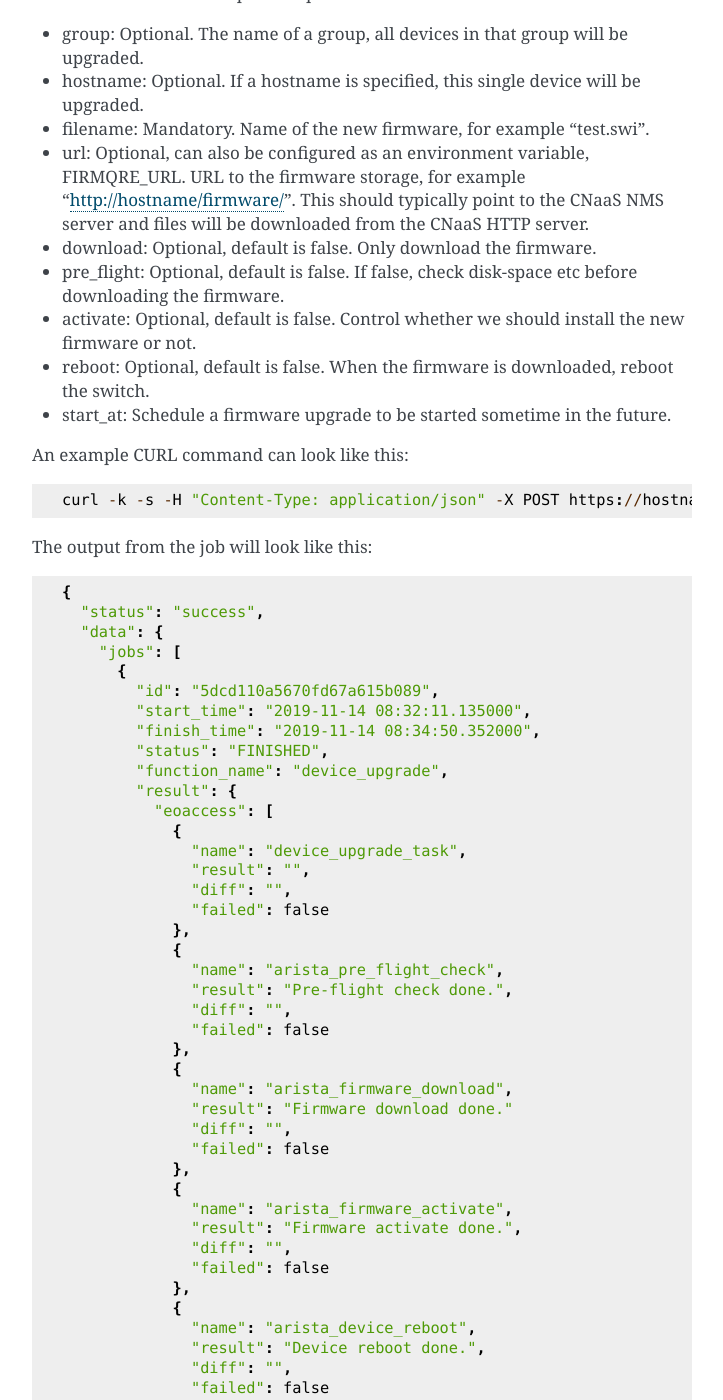
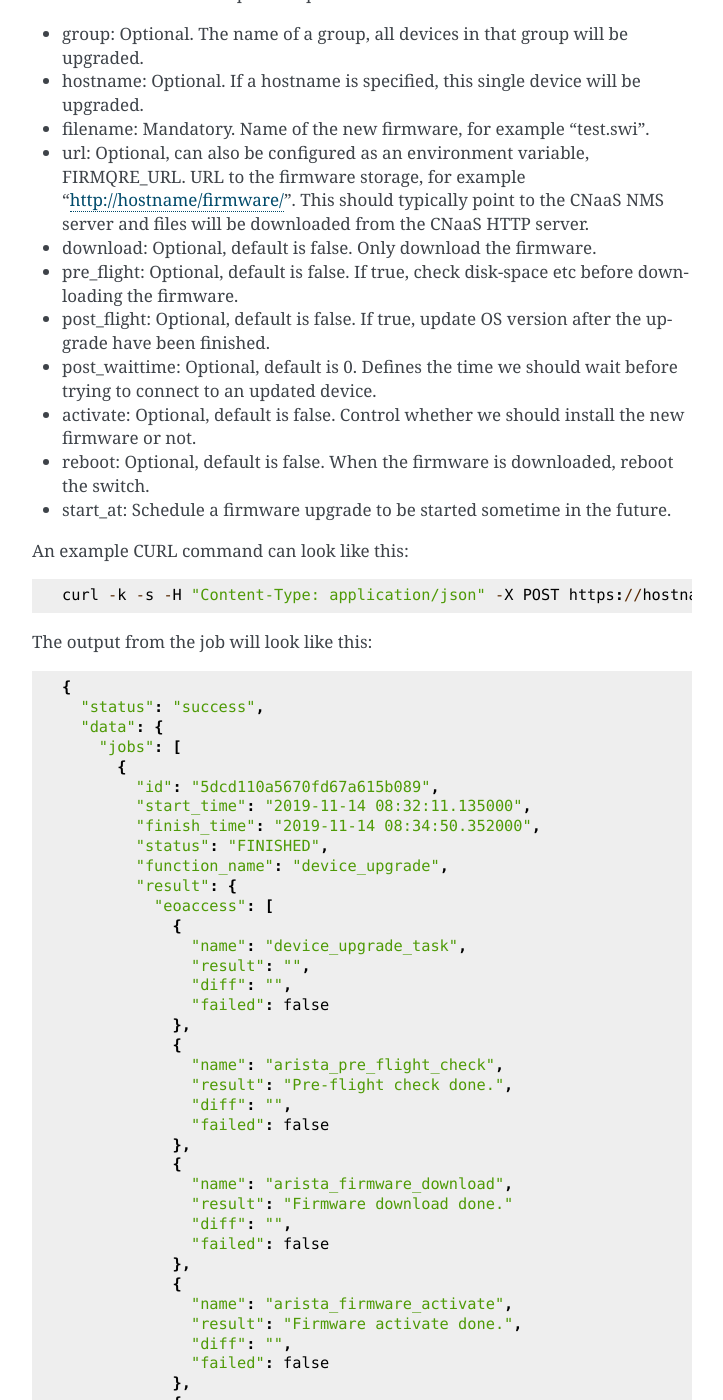
Before and after one commit to SUNET/cnaas-nms, a Sphinx documentation site: the page built from docs/apiref/firmware.rst, in a window 1280 px wide and 1400 px high, scrolled down 2796 px. Shown: the whole window, without its empty margins (388-1111 px from the left). Built offline with Sphinx 7.4.7, drawn with Linux system fonts in a browser that asks for light colours; some of the changed text lies outside the part shown.

Commit message:
Added API documentation for the new post_flight option.

```diff
--- a/docs/apiref/firmware.rst
+++ b/docs/apiref/firmware.rst
@@ -152,7 +152,9 @@ The API method will accept a few parameters:
 * filename: Mandatory. Name of the new firmware, for example "test.swi".
 * url: Optional, can also be configured as an environment variable, FIRMQRE_URL. URL to the firmware storage, for example "http://hostname/firmware/". This should typically point to the CNaaS NMS server and files will be downloaded from the CNaaS HTTP server.
 * download: Optional, default is false. Only download the firmware.
-* pre_flight: Optional, default is false. If false, check disk-space etc before downloading the firmware.
+* pre_flight: Optional, default is false. If true, check disk-space etc before downloading the firmware.
+* post_flight: Optional, default is false. If true, update OS version after the upgrade have been finished.
+* post_waittime: Optional, default is 0. Defines the time we should wait before trying to connect to an updated device.
 * activate: Optional, default is false. Control whether we should install the new firmware or not.
 * reboot: Optional, default is false. When the firmware is downloaded, reboot the switch.
 * start_at: Schedule a firmware upgrade to be started sometime in the future.
@@ -160,7 +162,7 @@ The API method will accept a few parameters:
 An example CURL command can look like this:
 ::
 
-   curl -k -s -H "Content-Type: application/json" -X POST https://hostname/api/v1.0/firmware/upgrade -d '{"group": "ACCESS", "filename": "test_firmware.swi", "url": "http://hostname/", "pre-flight": true, "download": true, "activate": true, "reboot": true, "start_at": "2019-12-24 00:00:00"}'
+   curl -k -s -H "Content-Type: application/json" -X POST https://hostname/api/v1.0/firmware/upgrade -d '{"group": "ACCESS", "filename": "test_firmware.swi", "url": "http://hostname/", "pre-flight": true, "download": true, "activate": true, "reboot": true, "start_at": "2019-12-24 00:00:00", "post_flight": true, "post_waittime": 600'}
 
 The output from the job will look like this:
 
@@ -207,6 +209,12 @@ The output from the job will look like this:
                 "result": "Device reboot done.",
                 "diff": "",
                 "failed": false
+              },
+              {
+                "result": "Post-flight, OS version updated for device eosaccess, now 4.23.2F-15405360.4232F.",
+                "task_name": "arista_post_flight_check",
+                "diff": "",
+                "failed": false
               }
             ],
             "_totals": {
```
